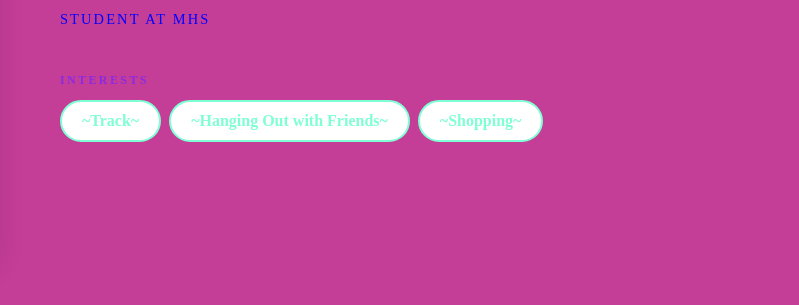
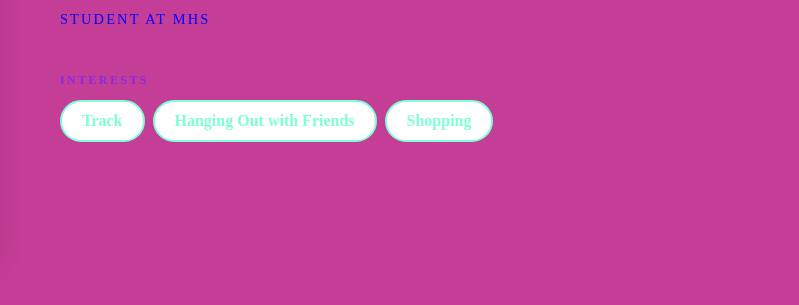
Before and after one commit to apatterson07/apatterson07.github.io, a plain HTML site: page index.html in a window 1280 px wide. Shown: the part 487-792 px from the top of the page, 481-1280 px from the left. Drawn offline with Linux system fonts and the light colour scheme.

Commit message:
finished first website

```diff
--- a/index.html
+++ b/index.html
@@ -30,13 +30,13 @@
     <div id="interests">
       <h3>Interests</h3>
       <ul>
-        <li>~Track~</li>
-        <li>~Hanging Out with Friends~</li>
-        <li>~Shopping~</li>
+        <li>Track</li>
+        <li>Hanging Out with Friends</li>
+        <li>Shopping</li>
       </ul>
     </div>
-   </main>
   </div>
+</main>
 </body>
 
 </html>
```
